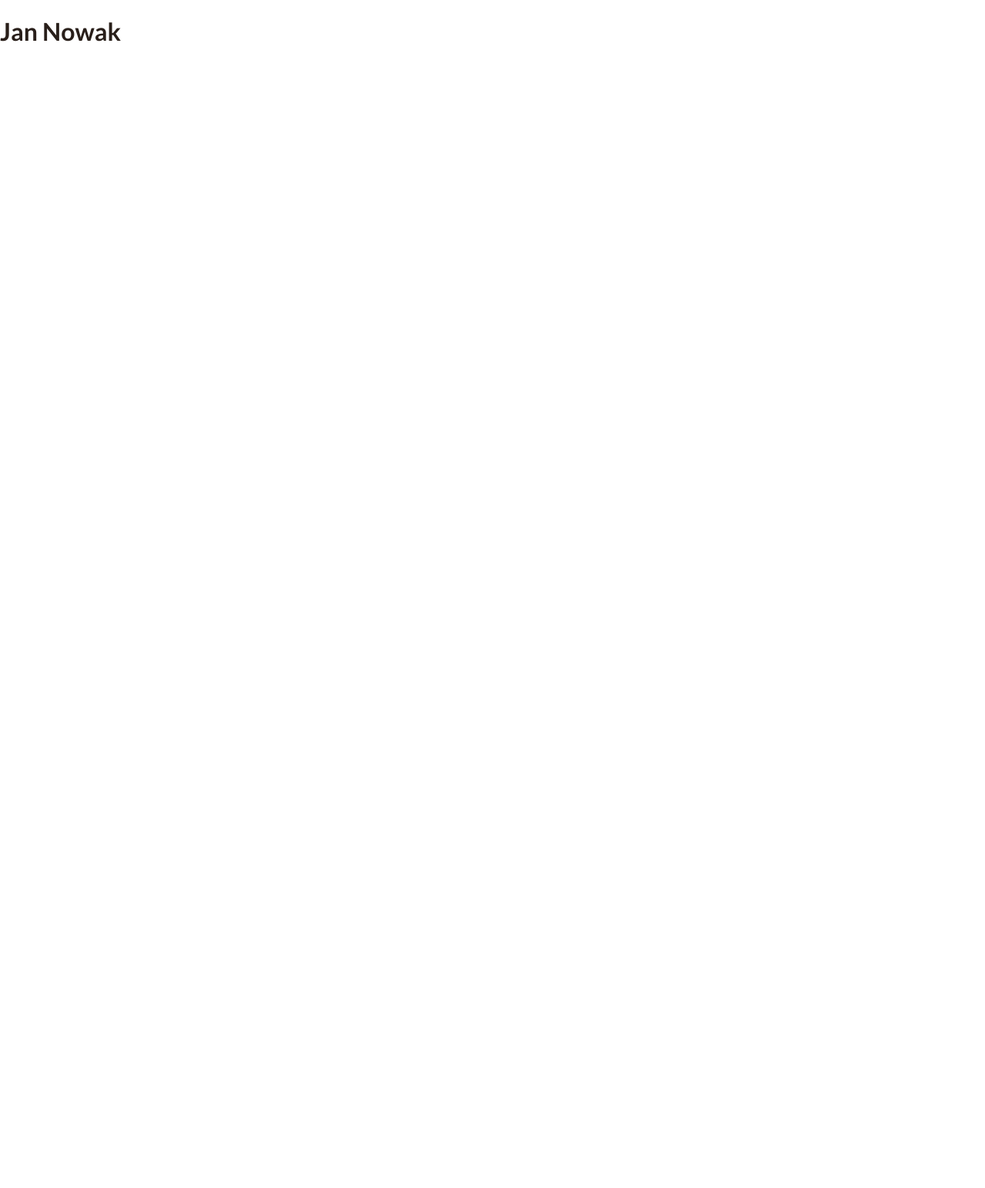
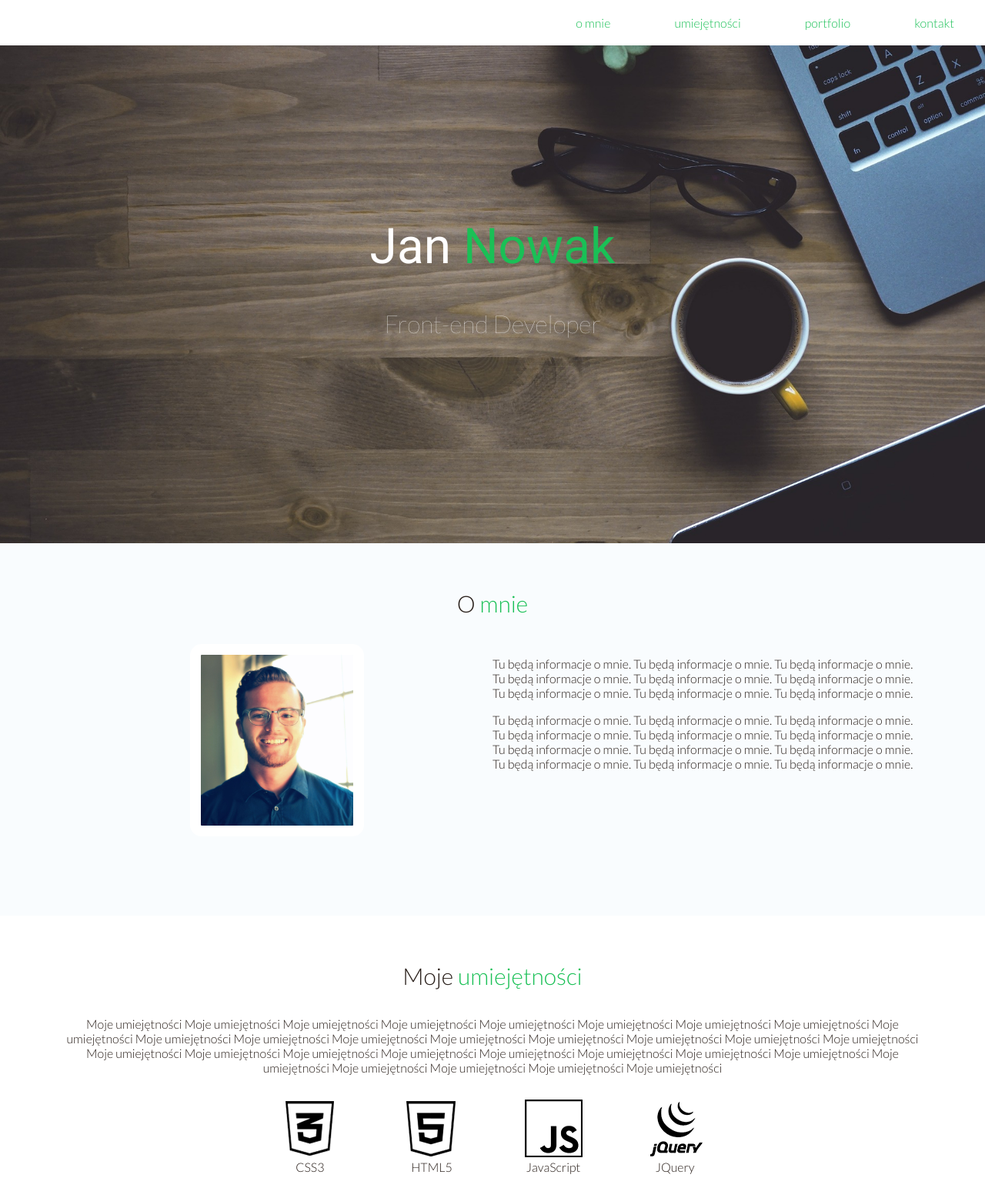
Before and after one commit to makenzen/portfolio, a plain HTML site: page index.html in a window 1280 px wide. Shown: the whole page at 77% size. Before the commit the page ends 800 px from the top, so only its background shows below. Drawn offline with Linux system fonts and the light colour scheme.

Commit message:
Dodano sekcje: o mnie, umiejętności

```diff
--- a/css/style.css
+++ b/css/style.css
@@ -1,5 +1,6 @@
 * {
     box-sizing: border-box;
+/* Border box jest ustawiony dla wszystkich elementów na stronie (*) */
 }
 
 body {
@@ -8,3 +9,132 @@ body {
     margin: 0;
     font-weight: 300;
 }
+
+h1, h2, h3, h4, h5, h6 {
+    text-align: center;
+}
+
+section {
+    padding: 0 80px 100px;
+    width: 100%;
+}
+
+section h2 {
+    font-size: 30px;
+    font-weight: 300;
+    margin-top: 60px;
+    margin-bottom: 35px;
+}
+
+section h2 > span {
+    color: #1ac056;
+}
+
+#main-nav {
+    position: fixed;
+    width: 100%;
+    background-color: #fff;
+    right: 0;
+    top: 0;
+    z-index: 2;
+}
+
+#main-nav > ul {
+    margin: 0;
+    float: right;
+/* floatem dorównujemy menu do prawej */
+}
+
+#main-nav > ul > li {
+    display: inline-block;
+    list-style: none;
+    padding: 20px 40px;
+}
+
+
+#main-nav > ul > li > a {
+color: #1ac056;
+text-decoration: none;
+font-weight: 300;
+}
+
+#main-nav > ul > li > a:hover {
+    color: #291f1a;
+}
+
+
+#main-header {
+    background-size: cover;
+/* cover, aby obrazek dopasowywał się do tekstu i skalował przy rozsuwaniu okna */
+    background-image: url("/img/header-background.jpg");
+    background-repeat: no-repeat;
+    background-position: center;
+    color: #fff;
+}
+
+.main-header-content > h1 {
+    font-family: "Roboto";
+}
+
+.main-header-content {
+    padding: 30vh;
+    text-align: center;
+}
+
+#main-header .main-header-content h1 {
+    font-size: 4em;
+    font-family: "Roboto";
+    font-weight: 200;
+}
+
+#main-header .main-header-content span {
+    color: #1ac056;
+    font-weight: 400;
+}
+
+#main-header .main-header-content h2 {
+    font-weight: 200;
+    font-size: 2em;
+/* rozmiar czcionki jest w emach, bo emy się skalują */
+}
+
+
+#about {
+    background-color: #f9fcfe;
+    overflow: hidden;
+
+}
+
+#about > figure {
+    width: 50%;
+    margin: 0;
+    float: left;
+    text-align: center;
+/* text align = wycentrowanie tekstu */
+}
+
+#about > article {
+    width: 50%;
+    float: left;
+}
+
+#about > figure > img {
+    max-height: 250px;
+    border: 14px #fff solid;
+    border-radius: 15px;
+    max-width: 100%;
+}
+
+#skills > p {
+    text-align: center;
+
+}
+
+#skills div#skills-icons {
+    text-align: center;
+}
+
+#skills div#skills-icons figure {
+    display: inline-block;
+    margin-bottom: 15px;
+}
--- a/index.html
+++ b/index.html
@@ -1,5 +1,6 @@
 <!DOCTYPE html>
 <html lang="en">
+
 <head>
     <meta charset="UTF-8">
     <title>Portfolio</title>
@@ -11,7 +12,66 @@
     <!-- RWD responsive styles -->
     <link rel="stylesheet" href="css/responsive.css">
 </head>
+
 <body>
-    <h1>Jan Nowak</h1>
+    <!-- Main navigation start -->
+    <nav id="main-nav">
+        <ul>
+            <li><a href="about">o mnie</a></li>
+            <li><a href="about">umiejętności</a></li>
+            <li><a href="about">portfolio</a></li>
+            <li><a href="about">kontakt</a></li>
+        </ul>
+    </nav>
+    <header id="main-header">
+        <div class="main-header-content">
+            <h1>Jan <span>Nowak</span></h1>
+            <h2>Front-end Developer</h2>
+        </div>
+
+    </header>
+
+    <!-- sekcja "o mnie" -->
+
+    <section id="about">
+        <h2>O <span>mnie</span></h2>
+        <figure><img src="img/jan-nowak.jpg"></figure>
+        <article class="about-content">
+            <p>Tu będą informacje o mnie. Tu będą informacje o mnie. Tu będą informacje o mnie. Tu będą informacje o mnie. Tu będą informacje o mnie. Tu będą informacje o mnie. Tu będą informacje o mnie. Tu będą informacje o mnie. Tu będą informacje o mnie.</p>
+            <p2>Tu będą informacje o mnie. Tu będą informacje o mnie. Tu będą informacje o mnie. Tu będą informacje o mnie. Tu będą informacje o mnie. Tu będą informacje o mnie. Tu będą informacje o mnie. Tu będą informacje o mnie. Tu będą informacje o mnie. Tu będą informacje o mnie. Tu będą informacje o mnie. Tu będą informacje o mnie.</p2>
+        </article>
+    </section>
+
+    <!-- sekcja "umiejętności"  -->
+
+    <section id="skills">
+        <h2>Moje <span>umiejętności</span></h2>
+        <p>Moje umiejętności Moje umiejętności Moje umiejętności Moje umiejętności Moje umiejętności Moje umiejętności Moje umiejętności Moje umiejętności Moje umiejętności Moje umiejętności Moje umiejętności Moje umiejętności Moje umiejętności Moje umiejętności Moje umiejętności Moje umiejętności Moje umiejętności Moje umiejętności Moje umiejętności Moje umiejętności Moje umiejętności Moje umiejętności Moje umiejętności Moje umiejętności Moje umiejętności Moje umiejętności Moje umiejętności Moje umiejętności Moje umiejętności Moje umiejętności</p>
+        <div id="skills-icons">
+
+            <figure><img src="icons/css3.png">
+                <figcaption>CSS3</figcaption>
+            </figure>
+            <figure><img src="icons/html5.png">
+                <figcaption>HTML5</figcaption>
+            </figure>
+            <figure><img src="icons/js.png">
+                <figcaption>JavaScript</figcaption>
+            </figure>
+            <figure><img src="icons/jquery.png">
+                <figcaption>JQuery</figcaption>
+            </figure>
+        </div>
+    </section>
+
+
+
+
+
+
+
+
 </body>
+
+
 </html>
```
Lines whose indentation alone changed are shown as unchanged.
